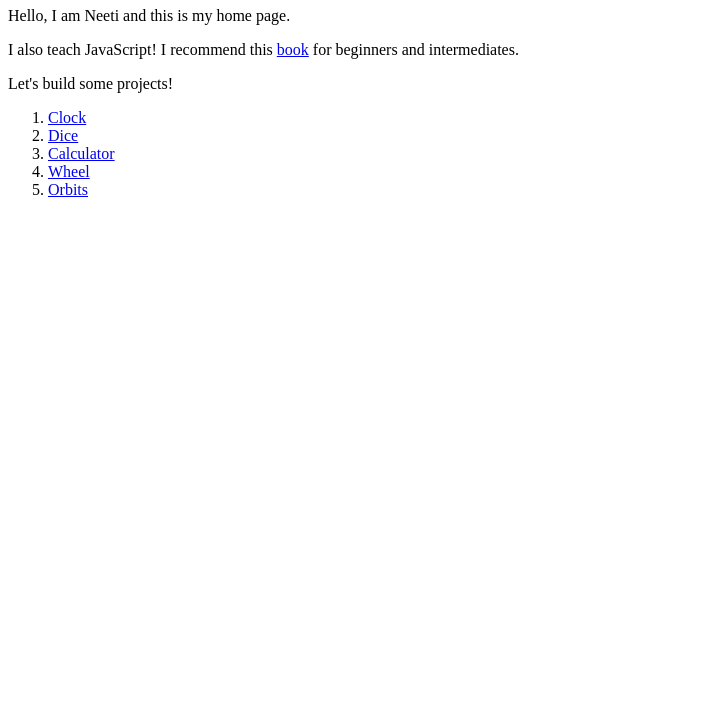
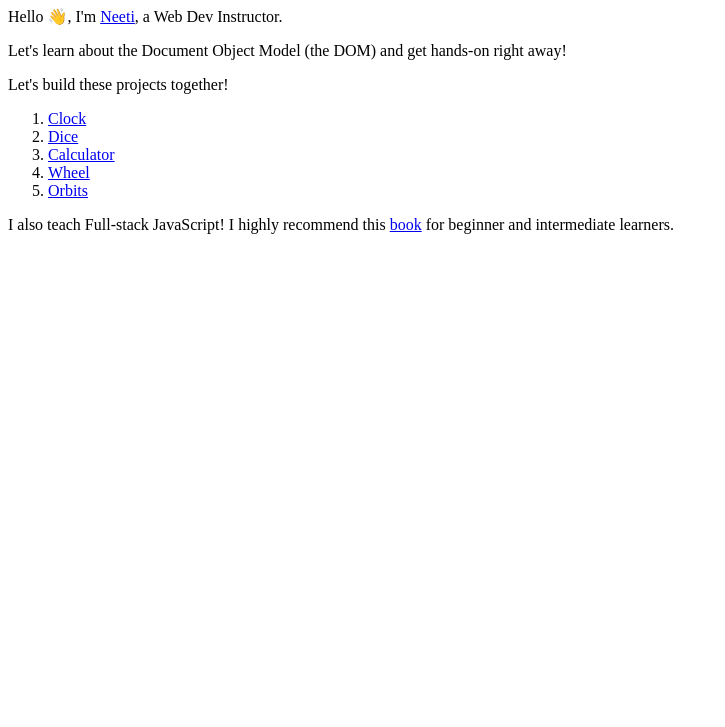
Before and after one commit to neetibut/learn-js-dom, a plain HTML site: page index.html in a window 1280 px wide. Shown: the part 73-800 px from the top of the page, without its empty margins (0-725 px from the left). Drawn offline with Linux system fonts and the light colour scheme.

Commit message:
feat(style): style update

```diff
--- a/index.html
+++ b/index.html
@@ -1,17 +1,20 @@
 <!DOCTYPE html>
 <html>
   <head>
-    <title>My home page</title>
+    <title>Learn JS DOM</title>
   </head>
   <body>
-    <h1>My home page</h1>
-    <p>Hello, I am Neeti and this is my home page.</p>
+    <h1>Learn JavaScript DOM</h1>
     <p>
-      I also teach JavaScript! I recommend this
-      <a href="http://eloquentjavascript.net" target="_blank">book</a> for
-      beginners and intermediates.
+      Hello 👋, I'm
+      <a href="https://www.linkedin.com/in/neetibut/" target="_blank">Neeti</a>,
+      a Web Dev Instructor.
     </p>
-    <p>Let's build some projects!</p>
+    <p>
+      Let's learn about the Document Object Model (the DOM) and get hands-on
+      right away!
+    </p>
+    <p>Let's build these projects together!</p>
     <ol>
       <li><a href="/pages/clock/app.html" target="_blank">Clock</a></li>
       <li><a href="/pages/dice/app.html" target="_blank">Dice</a></li>
@@ -21,5 +24,10 @@
       <li><a href="/pages/wheel/app.html" target="_blank">Wheel</a></li>
       <li><a href="/pages/orbits/app.html" target="_blank">Orbits</a></li>
     </ol>
+    <p>
+      I also teach Full-stack JavaScript! I highly recommend this
+      <a href="http://eloquentjavascript.net" target="_blank">book</a> for
+      beginner and intermediate learners.
+    </p>
   </body>
 </html>
```
Also changed, not shown: pages/calculator/app.html (+12 -3 lines), pages/dice/app.html (+2 -2 lines).
